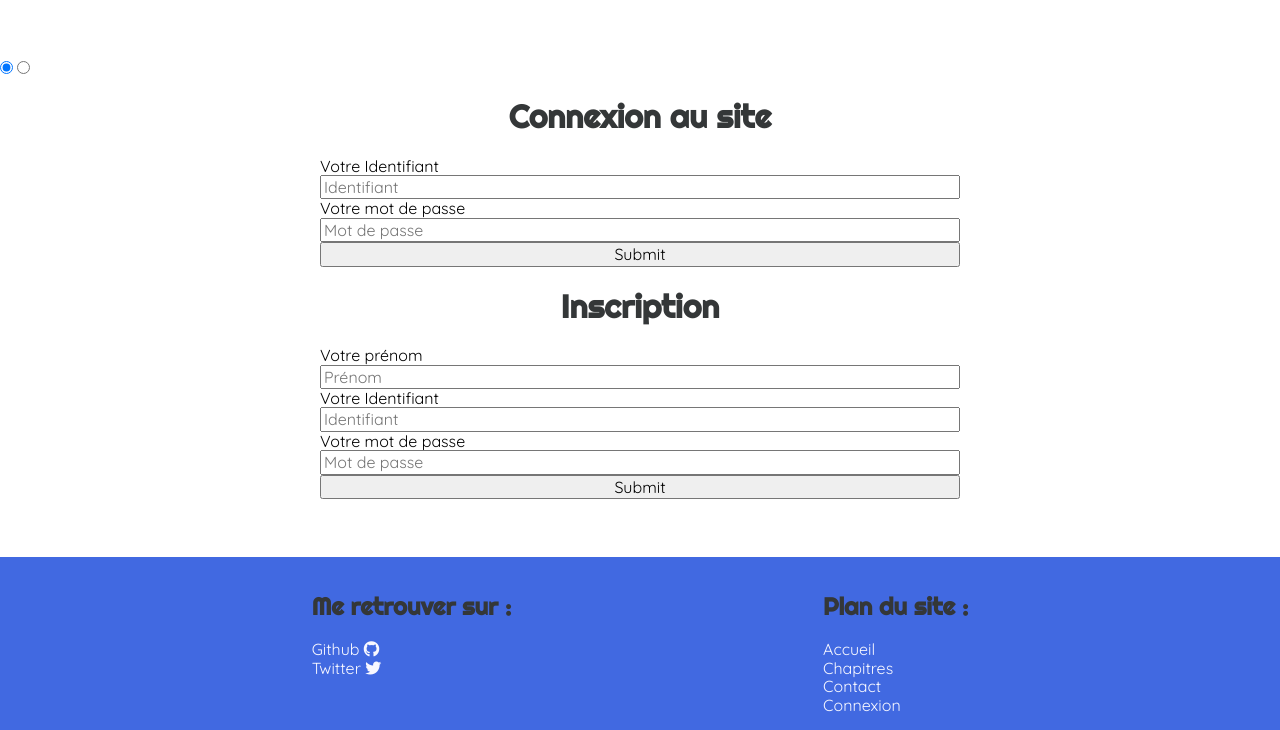
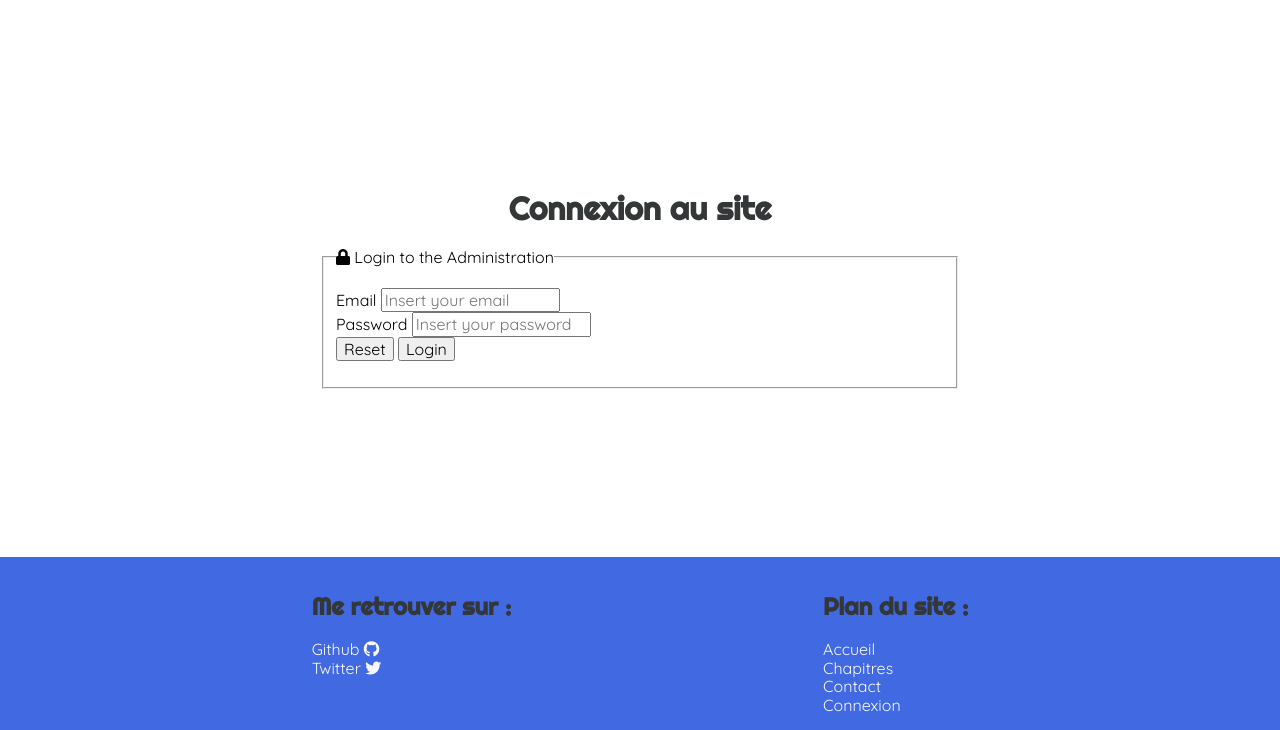
Before and after one commit to Matthias-Geslin/Project_4_Blog, a PHP site: template src/View/connexion.twig in a window 1280 px wide. Shown: the part 70-800 px from the top of the page. Run offline with PHP 8.4, Linux system fonts and the light colour scheme; the template is opened without the code that fills it, so the values that code supplies are empty; some libraries are stand-ins or nearby versions.

Commit message:
connexion.twig edit - removed unused form

```diff
--- a/src/View/connexion.twig
+++ b/src/View/connexion.twig
@@ -5,43 +5,29 @@
 {% endblock %}
 
 {% block content %}
+    <ul>
+        <li>  <h1><label for="radio" class="sign-in">Connexion au site</label></h1></li>
+    </ul>
 
-    <input type="radio" class="radio1" id="radio" name="radio" checked>
-    <input type="radio" class="radio2" id="radio2" name="radio">
+    <input type="radio" class="radio1 hide" id="radio" name="radio" checked>
 
-    <h1>
-        <label for="radio" class="sign-in">Connexion au site</label>
-    </h1>
-
-    <section class="sign-in">
-        <form method="post" action="#">
-            <label for="Login">Votre Identifiant</label>
-            <input type="text" id="Login" placeholder="Identifiant" name="Login" required>
-
-            <label for="Password">Votre mot de passe</label>
-            <input type="text" id="Password" placeholder="Mot de passe" name="Password" required>
-
-            <input type="submit">
-        </form>
-    </section>
-
-    <h1>
-        <label for="radio2" class="sign-up">Inscription</label>
-    </h1>
-    <section class="sign-up">
-        <form method="post" action="#">
-            <label for="FirstName">Votre prénom</label>
-            <input type="text" id="FirstName" placeholder="Prénom" name="FirstName" required>
-
-            <label for="Login">Votre Identifiant</label>
-            <input type="text" id="Login" placeholder="Identifiant" name="Login" required>
-
-            <label for="Password">Votre mot de passe</label>
-            <input type="text" id="Password" placeholder="Mot de passe" name="Password" required>
-
-            <input type="submit">
-        </form>
-    </section>
-
-
+    <form class="form" action="{{ url('users!launch') }}" method="post">
+        <fieldset>
+            <legend><i class="fas fa-lock" aria-hidden="true"></i> Login to the Administration</legend>
+            <ul>
+                <li>
+                    <label for="email">Email</label>
+                    <input id="email" name="email" type="email" placeholder="Insert your email" required>
+                </li>
+                <li>
+                    <label for="password">Password</label>
+                    <input id="password" name="password" type="password" placeholder="Insert your password" autocomplete="off" required>
+                </li>
+                <li>
+                    <input type="reset" value="Reset">
+                    <button type="submit" name="login_btn">Login</button>
+                </li>
+            </ul>
+        </fieldset>
+    </form>
 {% endblock %}
```
